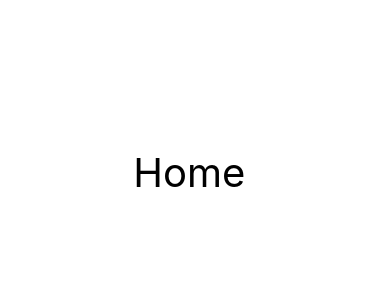
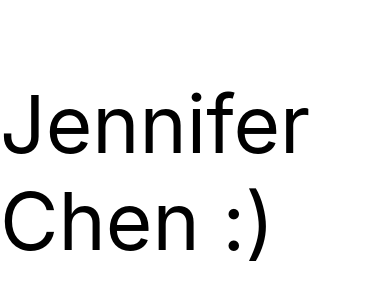
Before and after one commit to jenniferchen11/FridgeSpace, a React Native app: screen / in a window 390 px wide. Shown: the part 250-550 px from the top of the page. Built offline with nearby package versions, Linux system fonts and the light colour scheme.

Commit message:
Font size increased

```diff
--- a/App.js
+++ b/App.js
@@ -5,7 +5,7 @@ import { StyleSheet, Text, View } from 'react-native';
 export default function App() {
   return (
     <View style={styles.container}>
-      <Text style={styles.appname}>Home </Text>
+      <Text style={styles.appname}>Jennifer Chen :) </Text>
       <StatusBar style="auto" />
     </View>
   );
@@ -19,6 +19,5 @@ const styles = StyleSheet.create({
     justifyContent: 'center',
   },
   appname:{
-    fontSize: 40,
-  }
+    fontSize: 80,}
 });
--- a/package.json
+++ b/package.json
@@ -7,7 +7,7 @@
     "start": "react-native start"
   },
   "dependencies": {
-    "expo": "~41.0.1",
+    "expo": "^41.0.1",
     "expo-splash-screen": "~0.10.2",
     "expo-status-bar": "~1.0.4",
     "expo-updates": "~0.5.4",
```
Also changed, not shown: 1 other file (tests, documents, lock files or other folders).
